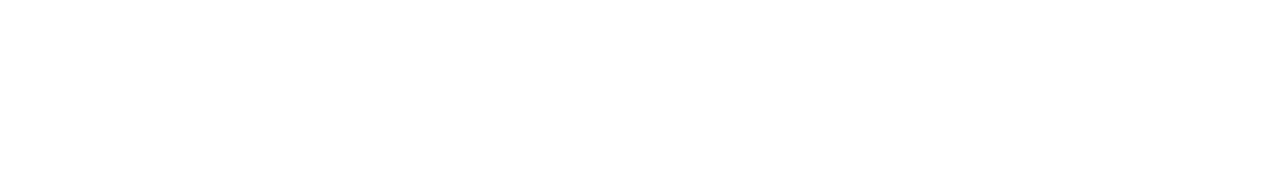
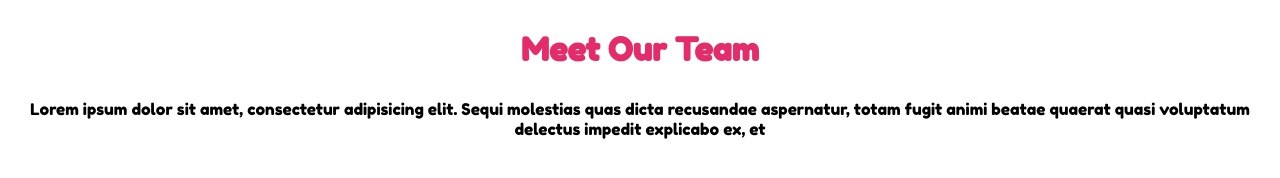
Before and after one commit to LorenzoMegna24/html-css-float-cards, a plain HTML site: page index.html in a window 1280 px wide. Drawn offline with Linux system fonts and the light colour scheme.

Commit message:
Titolo e descrizione

```diff
--- a/assets/css/style.css
+++ b/assets/css/style.css
@@ -0,0 +1,17 @@
+*{
+  margin: 0;
+  padding: 0;
+  box-sizing: border-box;
+}
+body{
+  font-family: 'Fredoka One', cursive;
+}
+h1{
+  text-align: center;
+  margin-top: 30px;
+  margin-bottom: 30px;
+  color: rgb(229,44,107);
+}
+.description p{
+  text-align: center;
+}
--- a/index.html
+++ b/index.html
@@ -4,9 +4,24 @@
   <meta charset="UTF-8">
   <meta http-equiv="X-UA-Compatible" content="IE=edge">
   <meta name="viewport" content="width=device-width, initial-scale=1.0">
+  <link rel="stylesheet" href="assets/css/style.css">
+  <link rel="preconnect" href="https://fonts.googleapis.com">
+  <link rel="preconnect" href="https://fonts.gstatic.com" crossorigin>
+  <link href="https://fonts.googleapis.com/css2?family=Fredoka+One&display=swap" rel="stylesheet">
   <title>Float Cards</title>
 </head>
 <body>
-
+  <!-- header -->
+  <header>
+    <h1>Meet Our Team</h1>
+  </header>
+  <!-- main -->
+  <main>
+    <div class="description">
+      <p>
+        Lorem ipsum dolor sit amet, consectetur adipisicing elit. Sequi molestias quas dicta recusandae aspernatur, totam fugit animi beatae quaerat quasi voluptatum delectus impedit explicabo ex, et
+      </p>
+    </div>
+  </main>
 </body>
 </html>
```
